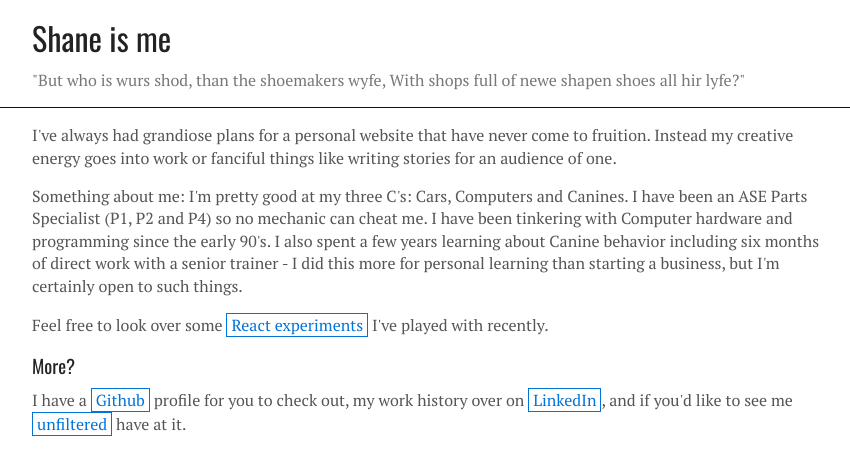
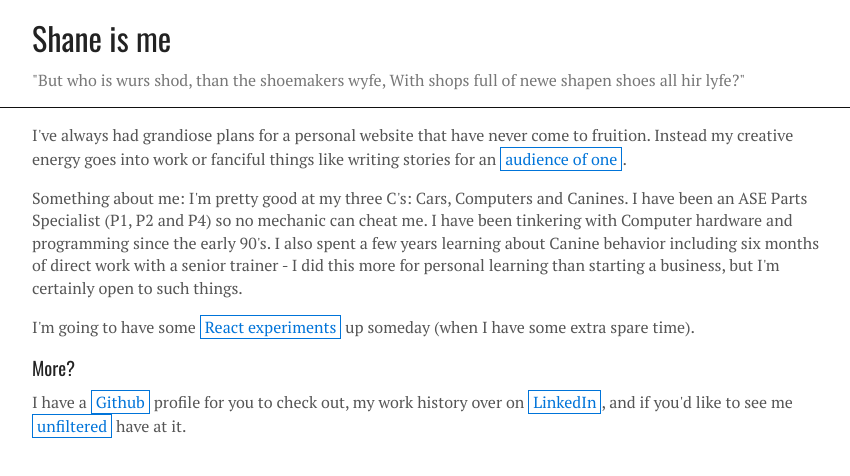
Before and after one commit to drainpip/shaneis.me, a React (Create React App) app: page / in a window 1280 px wide. Shown: the top 476 px of the page, without its empty margins (208-1058 px from the left). Built offline with nearby package versions, Linux system fonts and the light colour scheme.

Commit message:
Update home copy

```diff
--- a/src/home/Index.js
+++ b/src/home/Index.js
@@ -4,9 +4,9 @@ import { Link } from 'react-router-dom';
 const Index = (props) => {
   return (
     <article>
-      <p>I've always had grandiose plans for a personal website that have never come to fruition. Instead my creative energy goes into work or fanciful things like writing stories for an audience of one.</p>
+      <p>I've always had grandiose plans for a personal website that have never come to fruition. Instead my creative energy goes into work or fanciful things like writing stories for an <a href="https://copy-of-kate.com/">audience of one</a>.</p>
       <p>Something about me: I'm pretty good at my three C's: Cars, Computers and Canines. I have been an ASE Parts Specialist (P1, P2 and P4) so no mechanic can cheat me. I have been tinkering with Computer hardware and programming since the early 90's. I also spent a few years learning about Canine behavior including six months of direct work with a senior trainer - I did this more for personal learning than starting a business, but I'm certainly open to such things.</p>
-      <p>Feel free to look over some <Link to="/experimenting">React experiments</Link> I've played with recently.</p>
+      <p>I'm going to have some <Link to="/experimenting">React experiments</Link> up someday (when I have some extra spare time).</p>
       <h3>More?</h3>
       <p>I have a <a href="https://github.com/drainpip">Github</a> profile for you to check out, my work history over on <a href="https://www.linkedin.com/in/shaneduff/">LinkedIn</a>, and if you'd like to see me <a href="http://twitter.com/drainpip">unfiltered</a> have at it.</p>
     </article>
```
